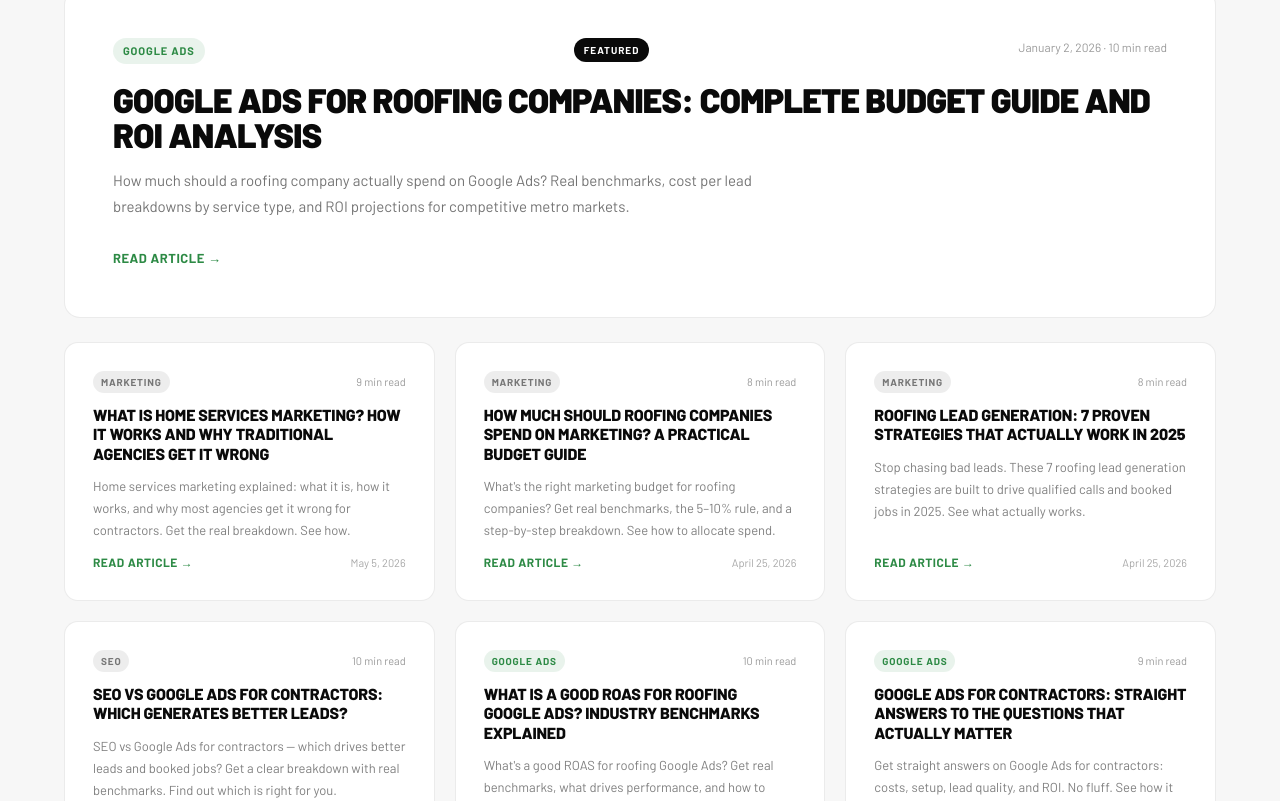
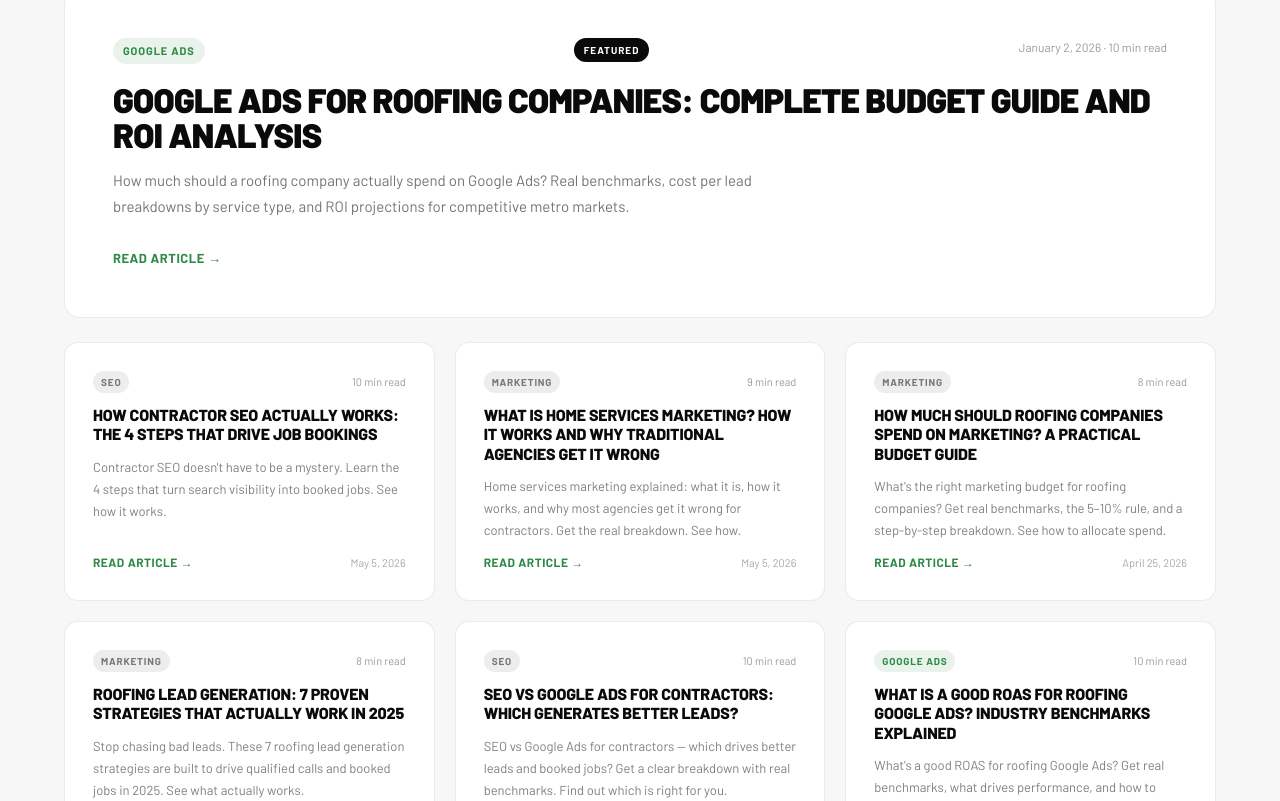
Before and after one commit to webberossi89/thomas-town-digital, a Next.js app: page /blog in a window 1280 px wide. Shown: the part 517-1318 px from the top of the page. Built offline with nearby package versions, Linux system fonts and the light colour scheme.

Commit message:
SEO: add how-contractor-seo-works to blog listing

```diff
--- a/app/blog/page.tsx
+++ b/app/blog/page.tsx
@@ -18,6 +18,15 @@ const posts = [
       readTime: "10 min read",
       slug: "google-ads-roofing-budget-guide",
     },
+  {
+    category: "SEO",
+    title: "How Contractor SEO Actually Works: The 4 Steps That Drive Job Bookings",
+    summary: "Contractor SEO doesn't have to be a mystery. Learn the 4 steps that turn search visibility into booked jobs. See how it works.",
+    date: "May 5, 2026",
+    dateISO: "2026-05-05",
+    readTime: "10 min read",
+    slug: "how-contractor-seo-works",
+  },
   {
     category: "Marketing",
     title: "What Is Home Services Marketing? How It Works and Why Traditional Agencies Get It Wrong",
```
